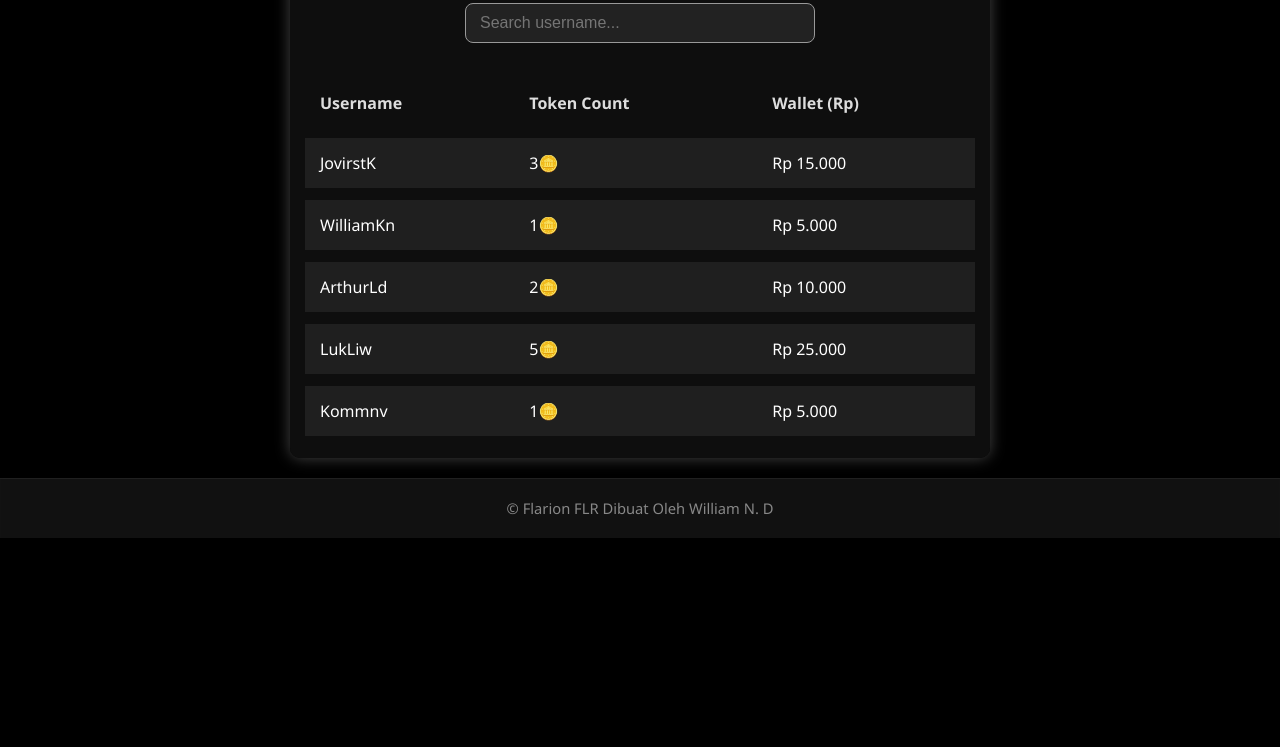
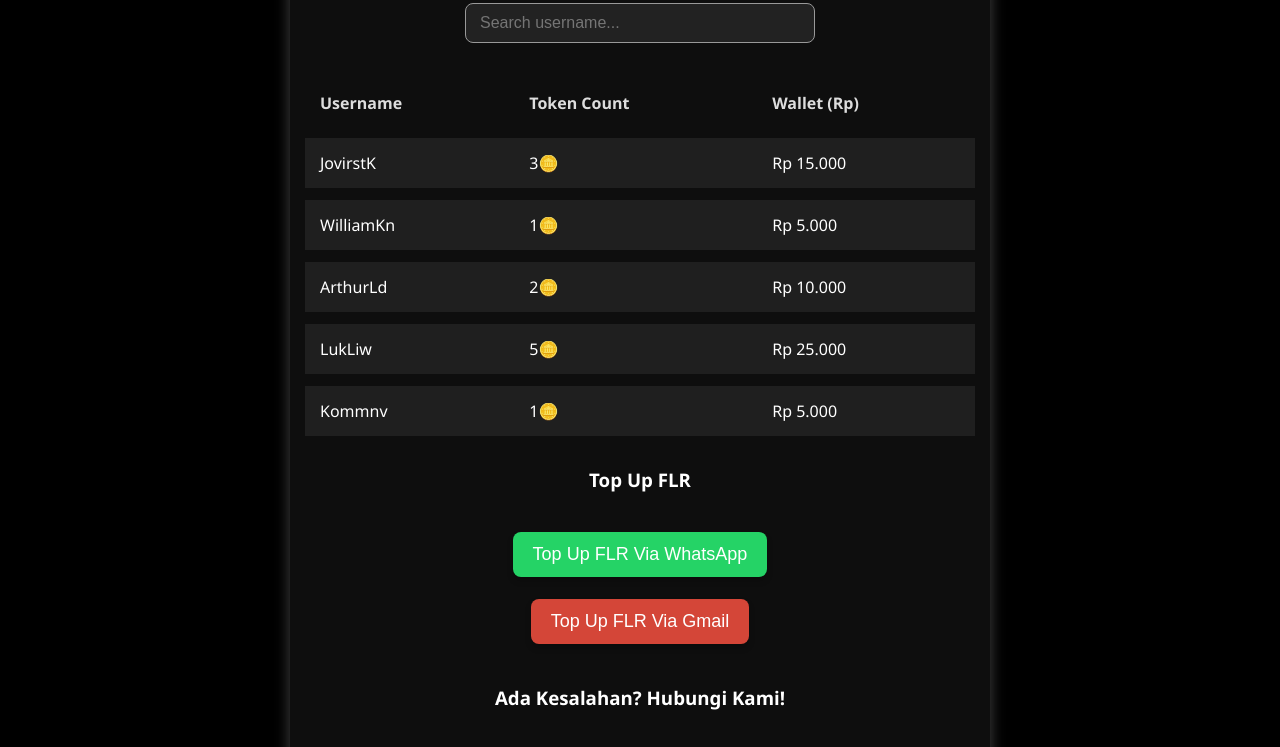
Before and after one commit to WilliamND-ID/WilliamND-ID, a plain HTML site: page index.html in a window 1280 px wide. Shown: the part 205-952 px from the top of the page. Before the commit the page ends 800 px from the top, so only its background shows below. Drawn offline with Linux system fonts and the light colour scheme.

Commit message:
Update index.html

```diff
--- a/index.html
+++ b/index.html
@@ -164,6 +164,41 @@
     user-select: none;
     box-shadow: inset 0 1px 1px #222;
   }
+
+  .wa-button {
+      display: inline-block;
+      background-color: #25D366;
+      color: white;
+      padding: 12px 20px;
+      font-size: 18px;
+      border-radius: 8px;
+      text-decoration: none;
+      font-family: Arial, sans-serif;
+      box-shadow: 0 4px 6px rgba(0,0,0,0.2);
+      transition: background-color 0.3s;
+    }
+
+    .wa-button:hover {
+      background-color: #1EBE5D;
+    }
+
+    .gmail-button {
+      display: inline-block;
+      background-color: #D44638;
+      color: white;
+      padding: 12px 20px;
+      font-size: 18px;
+      border-radius: 8px;
+      text-decoration: none;
+      font-family: Arial, sans-serif;
+      box-shadow: 0 4px 6px rgba(0,0,0,0.2);
+      transition: background-color 0.3s;
+    }
+
+    .gmail-button:hover {
+      background-color: #C1351D;
+    }
+
 </style>
 </head>
 <body>
@@ -217,6 +252,29 @@
 
     </tbody>
   </table>
+  <h3>
+    Top Up FLR
+  </h3>
+  <br>
+  <a href="https://wa.me/6288972740984?text=Halo,%20saya%20ingin%20Top%20Up%20FLR.%20Berapa%20minimal%20dan%20cara%20bayarnya?" class="wa-button">
+    Top Up FLR Via WhatsApp
+  </a>
+  <br>
+   <a href="mailto:williamnathand@gmail.com?subject=Top%20Up%20FLR&body=Halo,%20saya%20ingin%20top%20up%20koin%20FLR.%20Berapa%20minimal%20dan%20cara%20bayarnya?" class="gmail-button">
+  Top Up FLR Via Gmail
+</a>
+  <br>
+  <h3>
+    Ada Kesalahan? Hubungi Kami!
+  </h3>
+  <br>
+  <a href="https://wa.me/6288972740984?text=Halo,%20saya%20ingin%20bertanya%20tentang%20kesalahan%20yang%20terjadi%20di%20Flarion." class="wa-button">
+    WhatsApp
+  </a>
+  <br>
+  <a href="mailto:williamnathand@gmail.com?subject=Kendala%20FLR&body=Halo,%20saya%20ingin%20bertanya%20atas%20kendala%20yang%20terjadi%20pada FLR%20saya." class="gmail-button">
+  Top Up FLR Via Gmail
+</a>
 </main>
 <footer>
   &copy; Flarion FLR Dibuat Oleh William N. D
```
